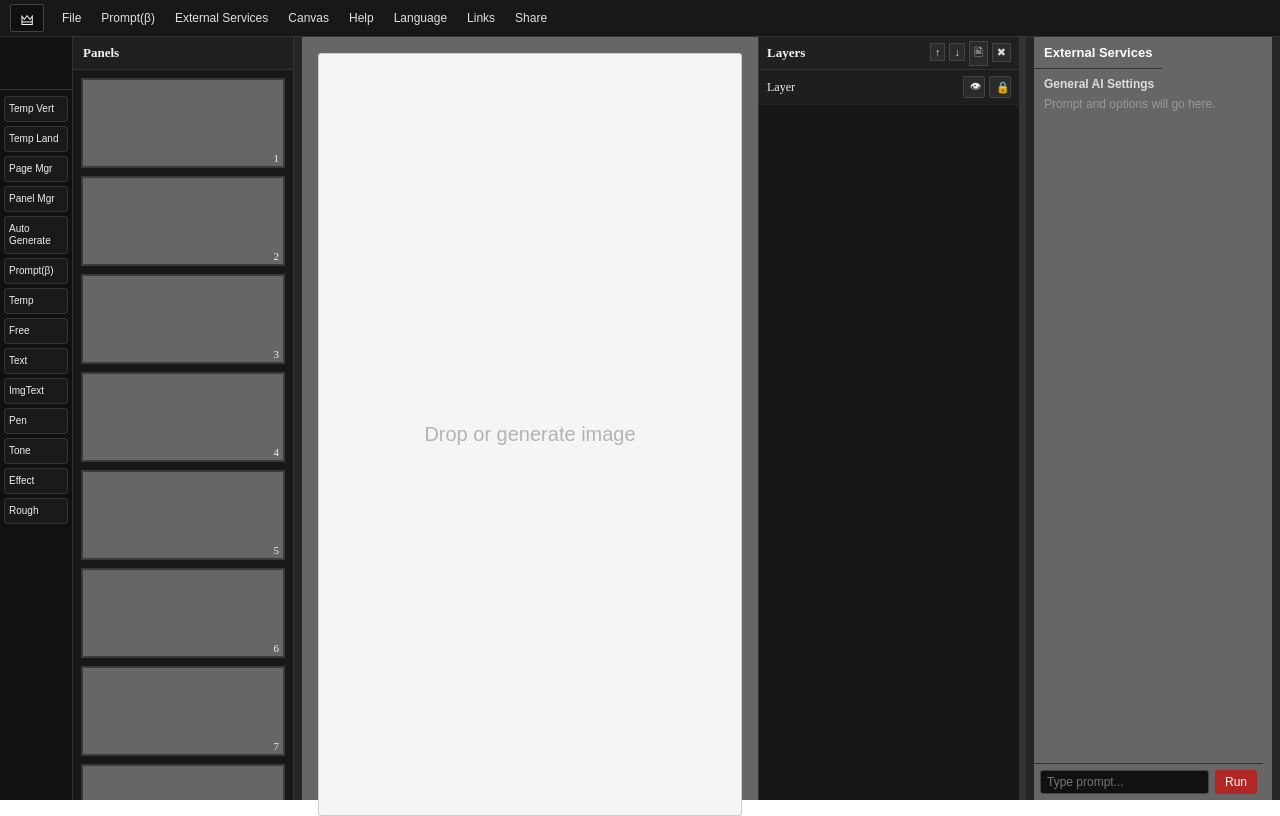
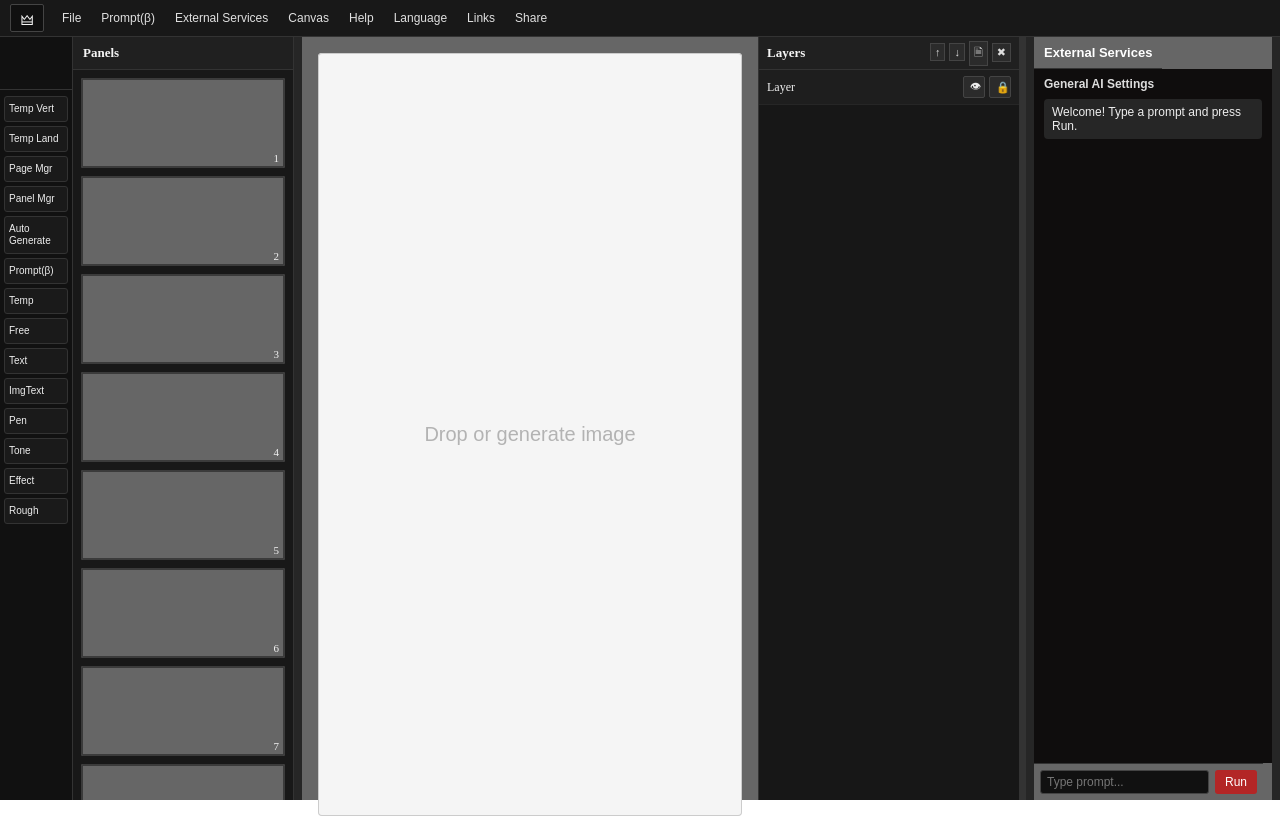
Before and after one commit to ramenartai/Ramen_Art, a React (Vite) app in the folder frontend/: page / in a window 1280 px wide. Built offline with nearby package versions, Linux system fonts and the light colour scheme.

Commit message:
chat box fixed

```diff
--- a/frontend/src/App.css
+++ b/frontend/src/App.css
@@ -1,3 +1,4 @@
 html {
   scroll-behavior: smooth;
+  background-color: #2b2b2b;
 }
--- a/frontend/src/Components/Chatbox.jsx
+++ b/frontend/src/Components/Chatbox.jsx
@@ -6,16 +6,22 @@ const MIN_WIDTH = 220;
 const MAX_WIDTH = 480;
 
 const Chatbox = () => {
-  const [width, setWidth] = useState(260); // default width
+  const [width, setWidth] = useState(260);
   const isResizing = useRef(false);
 
-  // mouse move / up on the whole window
+  const [input, setInput] = useState("");
+  const [messages, setMessages] = useState([
+    { id: 1, sender: "system", text: "Welcome! Type a prompt and press Run." },
+  ]);
+
+  const contentRef = useRef(null);
+
+  // resize logic (same as before)
   useEffect(() => {
     const handleMouseMove = (e) => {
       if (!isResizing.current) return;
-
       setWidth((prev) => {
-        const newWidth = prev - e.movementX; // drag from left
+        const newWidth = prev - e.movementX;
         if (newWidth < MIN_WIDTH) return MIN_WIDTH;
         if (newWidth > MAX_WIDTH) return MAX_WIDTH;
         return newWidth;
@@ -28,16 +34,34 @@ const Chatbox = () => {
 
     window.addEventListener("mousemove", handleMouseMove);
     window.addEventListener("mouseup", handleMouseUp);
-
     return () => {
       window.removeEventListener("mousemove", handleMouseMove);
       window.removeEventListener("mouseup", handleMouseUp);
     };
   }, []);
 
+  // scroll to bottom when messages change
+  useEffect(() => {
+    if (!contentRef.current) return;
+    contentRef.current.scrollTop = contentRef.current.scrollHeight;
+  }, [messages]);
+
+  const handleSubmit = (e) => {
+    e.preventDefault();
+    if (!input.trim()) return;
+
+    const newMessage = {
+      id: Date.now(),
+      sender: "user",
+      text: input.trim(),
+    };
+
+    setMessages((prev) => [...prev, newMessage]);
+    setInput("");
+  };
+
   return (
     <div className="chat-wrapper" style={{ width }}>
-      {/* drag handle on the left */}
       <div
         className="chat-resizer"
         onMouseDown={() => {
@@ -48,21 +72,35 @@ const Chatbox = () => {
       <aside className="column chat-column">
         <div className="chat-header">External Services</div>
 
-        <div className="chat-content">
+        <div className="chat-content" ref={contentRef}>
           <div className="chat-group-title">General AI Settings</div>
-          <div className="chat-placeholder">
-            Prompt and options will go here.
+
+          <div className="chat-messages">
+            {messages.map((m) => (
+              <div
+                key={m.id}
+                className={
+                  m.sender === "user" ? "chat-msg chat-msg-user" : "chat-msg"
+                }
+              >
+                {m.text}
+              </div>
+            ))}
           </div>
         </div>
 
-        <div className="chat-input-bar">
+        <form className="chat-input-bar" onSubmit={handleSubmit}>
           <input
             type="text"
             className="chat-input"
             placeholder="Type prompt..."
+            value={input}
+            onChange={(e) => setInput(e.target.value)}
           />
-          <button className="chat-send-btn">Run</button>
-        </div>
+          <button className="chat-send-btn" type="submit">
+            Run
+          </button>
+        </form>
       </aside>
     </div>
   );
--- a/frontend/src/Css/chatbot.css
+++ b/frontend/src/Css/chatbot.css
@@ -19,7 +19,6 @@
 .chat-column {
   flex: 1;
   border-right: 8px solid #262626;
-  background-color: #1e1e1e;
   display: flex;
   flex-direction: column;
 }
@@ -37,6 +36,7 @@
   flex: 1;
   padding: 8px 10px;
   overflow-y: auto;
+  background-color: #0f0d0d;
   font-size: 12px;
 }
 
@@ -78,3 +78,23 @@
   font-size: 12px;
   cursor: pointer;
 }
+
+.chat-messages {
+  display: flex;
+  flex-direction: column;
+  gap: 6px;
+  margin-top: 8px;
+}
+
+.chat-msg {
+  padding: 6px 8px;
+  border-radius: 4px;
+  background: #262626;
+  color: #eee;
+  font-size: 12px;
+}
+
+.chat-msg-user {
+  align-self: flex-end;
+  background: #b32626;
+}
```
